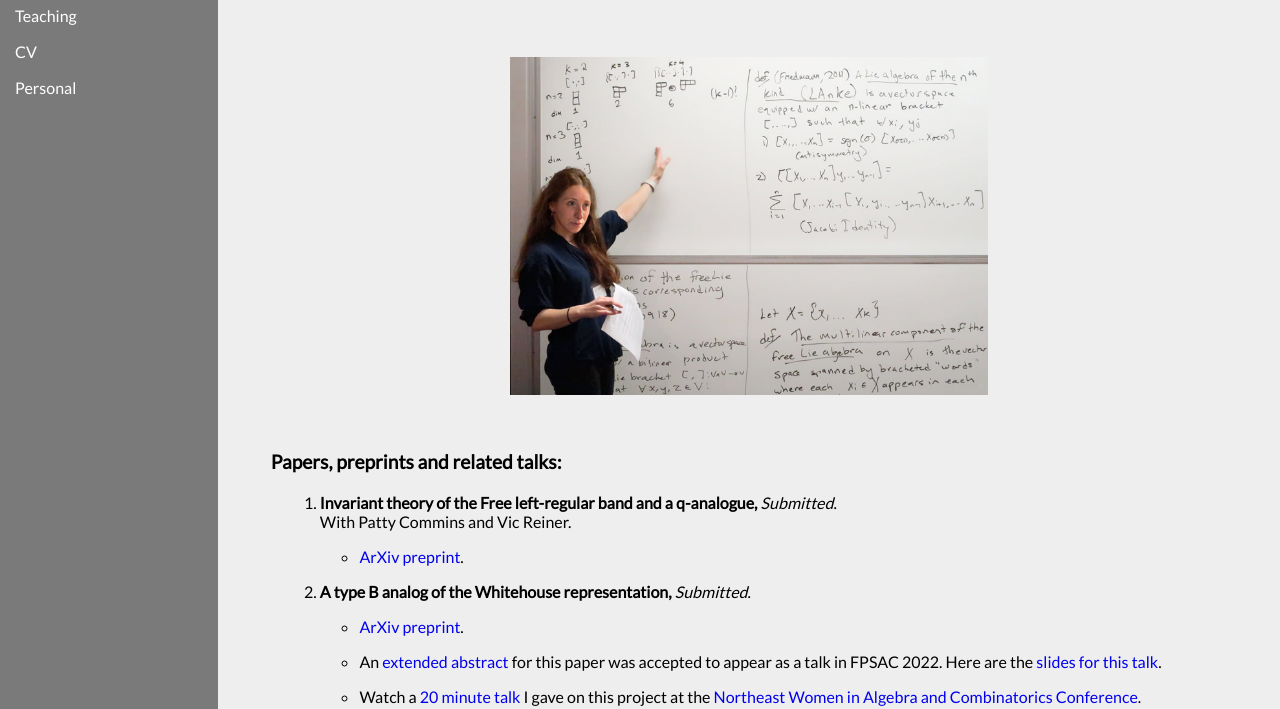
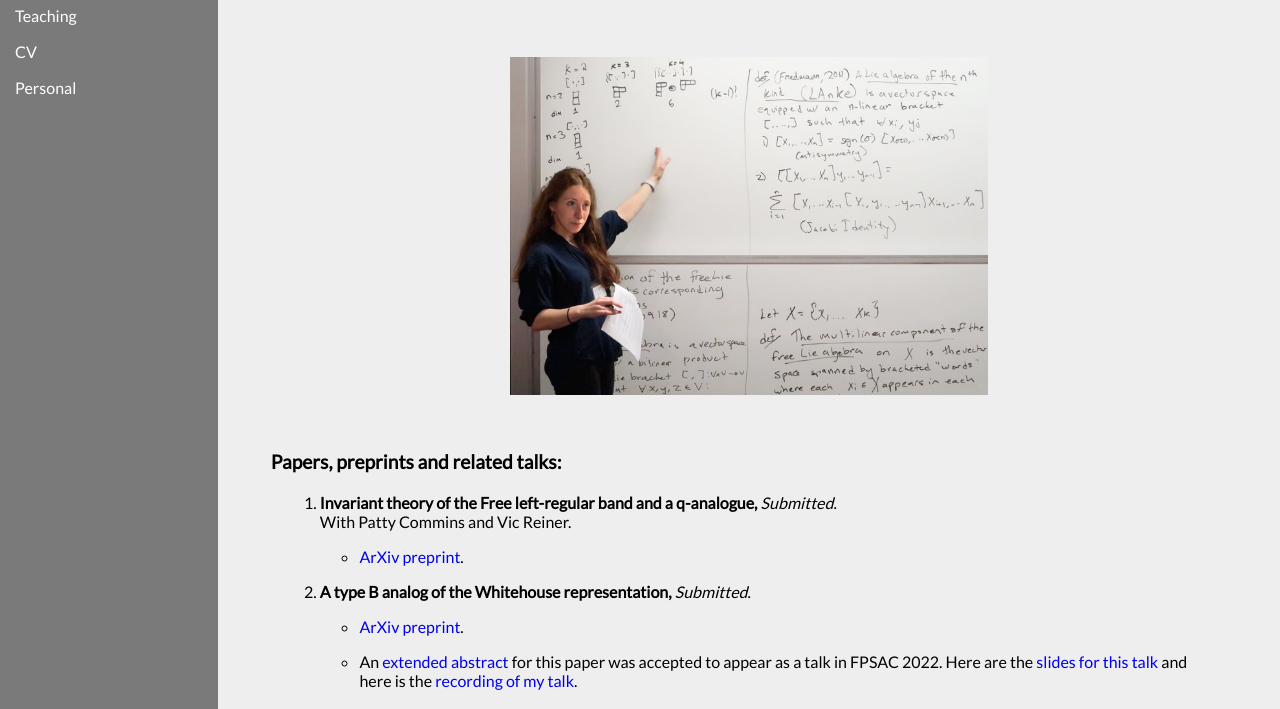
Before and after one commit to sarahbrauner/sarahbrauner.github.io, a plain HTML site: page research.html in a window 1280 px wide. Shown: the part 75-784 px from the top of the page. Drawn offline with Linux system fonts and the light colour scheme.

Commit message:
fpsac recording

```diff
--- a/research.html
+++ b/research.html
@@ -97,11 +97,12 @@ With Patty Commins and Vic Reiner.
 <li> <a href="https://arxiv.org/abs/2203.09504">ArXiv preprint</a>. </li>
 </p>
 <p>
-<li> An <a href = "FPSAC_typeB.pdf">extended abstract</a> for this paper was accepted to appear as a talk in FPSAC 2022. Here are the <a href="fpsac2022talk.pdf">slides for this talk</a>.
+<li> An <a href = "FPSAC_typeB.pdf">extended abstract</a> for this paper was accepted to appear as a talk in FPSAC 2022. Here are the <a href="fpsac2022talk.pdf">slides for this talk</a> and here is the <a href="https://youtu.be/gG6GBe-ABJc?t=4517">recording of my talk</a>.
   </p>
-<p>
+<!--<p>
 <li> Watch a <a href="https://youtu.be/yU1aAq6ZFeI"> 20 minute talk </a> I gave on this project at the <a href="https://www.albany.edu/~sdc/AWM21/"> Northeast Women in Algebra and Combinatorics Conference</a>.  </li>
 </p>
+-->
 <p>
 <li> <a href="ACXX.pdf">Slides</a> from a 50 minute version of this talk.  </li>
 </p>
```
